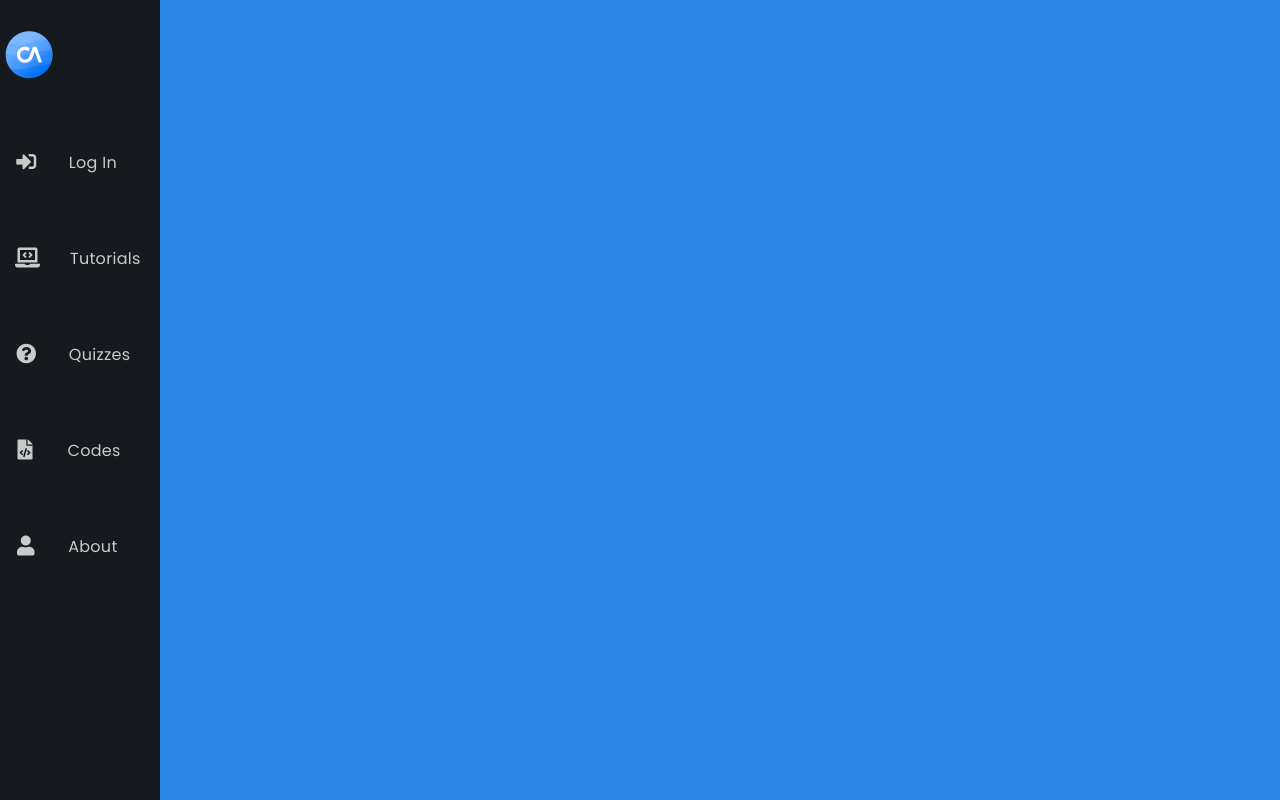
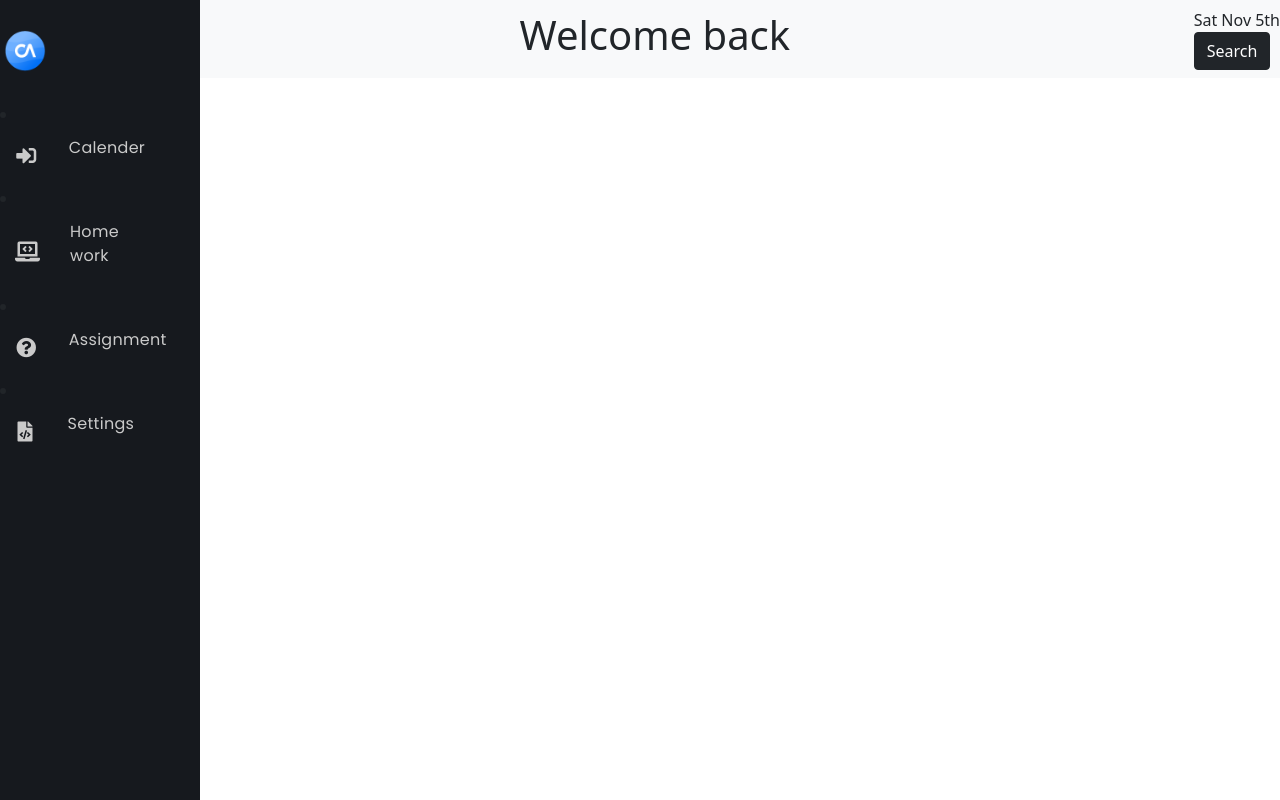
Before and after one commit to logee48/4guys, a plain HTML site: page index.html in a window 1280 px wide. Drawn offline with nearby package versions, Linux system fonts and the light colour scheme.

Commit message:
updated base ui

```diff
--- a/index.html
+++ b/index.html
@@ -9,6 +9,8 @@
     <link href="https://cdnjs.cloudflare.com/ajax/libs/font-awesome/5.15.1/css/all.min.css" rel="stylesheet">
     <!--Stylesheet-->
     <link rel="stylesheet" href="style.css">
+    <link href="https://cdn.jsdelivr.net/npm/bootstrap@5.0.2/dist/css/bootstrap.min.css" rel="stylesheet" integrity="sha384-EVSTQN3/azprG1Anm3QDgpJLIm9Nao0Yz1ztcQTwFspd3yD65VohhpuuCOmLASjC" crossorigin="anonymous">
+
 </head>
 <body>
     <div class="sidebar">
@@ -17,40 +19,51 @@
                 <img src="Logo Small.png" alt="logo" class="logo">
             </a>
         </div>
-        <nav>
-            <ul>
+        <nav id="sliderr">
                 <li>
                     <a href="#">
                         <i class="fas fa-sign-in-alt"></i>
-                        <p>Log In</p>
+                        <p>Calender</p>
                     </a>
                 </li>
                 <li>
                     <a href="#">
                         <i class="fas fa-laptop-code"></i>
-                        <p>Tutorials</p>
+                        <p>Home work</p>
                     </a>
                 </li>
                 <li>
                     <a href="#">
                         <i class="fas fa-question-circle"></i>
-                        <p>Quizzes</p>
+                        <p>Assignment</p>
                     </a>
                 </li>
                 <li>
                     <a href="#">
                         <i class="fas fa-file-code"></i>
-                        <p>Codes</p>
+                        <p>Settings</p>
                     </a>
                 </li>
-                <li>
+                <!-- <li>
                     <a href="#">
                         <i class="fas fa-user"></i>
                         <p>About</p>
                     </a>
-                </li>
-            </ul>
+                </li> -->
+            <!-- </ul> -->
         </nav>
     </div>
+    <nav style="z-index: -1;" class="navbar navbar-light bg-light justify-content-between">
+        <a style="width: 100px;" class="navbar-brand"></a>
+        <h1>Welcome back</h1>
+        <form class="form-inline">
+            <div>
+                <div>Sat Nov 5th</div>
+              </div>
+          <button class="btn btn-dark my-2 my-sm-0" type="submit">Search</button>
+
+        </form>
+      </nav>
+
 </body>
 </html>
--- a/style.css
+++ b/style.css
@@ -19,7 +19,7 @@ body{
     transition: width 0.2s;
 }
 .sidebar:hover{
-    width: 160px;
+    width: 200px;
     overflow: visible;
 }
 img.logo{
@@ -27,7 +27,7 @@ img.logo{
     padding: 0 4px;
     margin: 30px 0;
 }
-nav{
+nav #sliderr{
     height: 60vh;
     min-height: 300px;
 }
```
